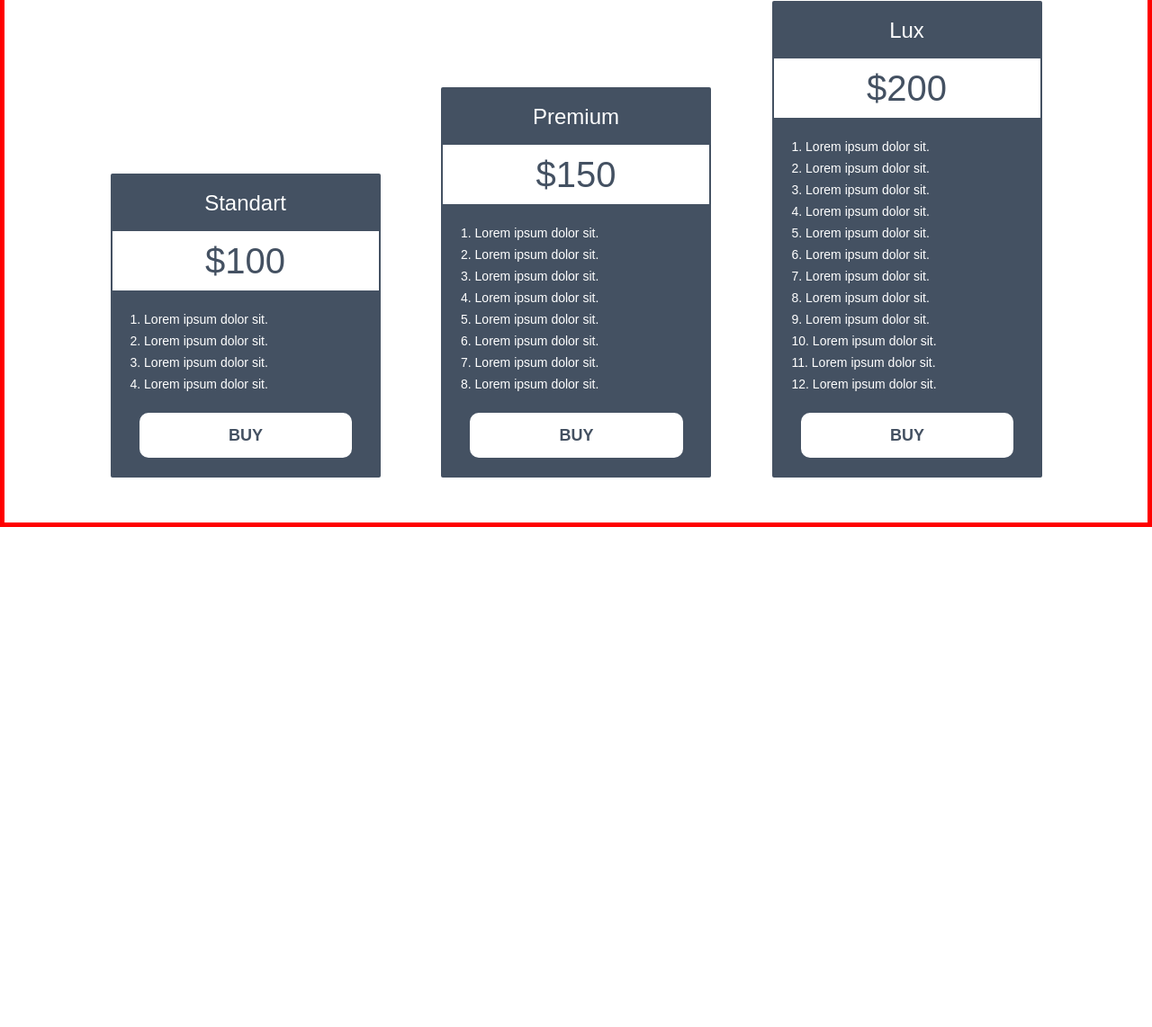
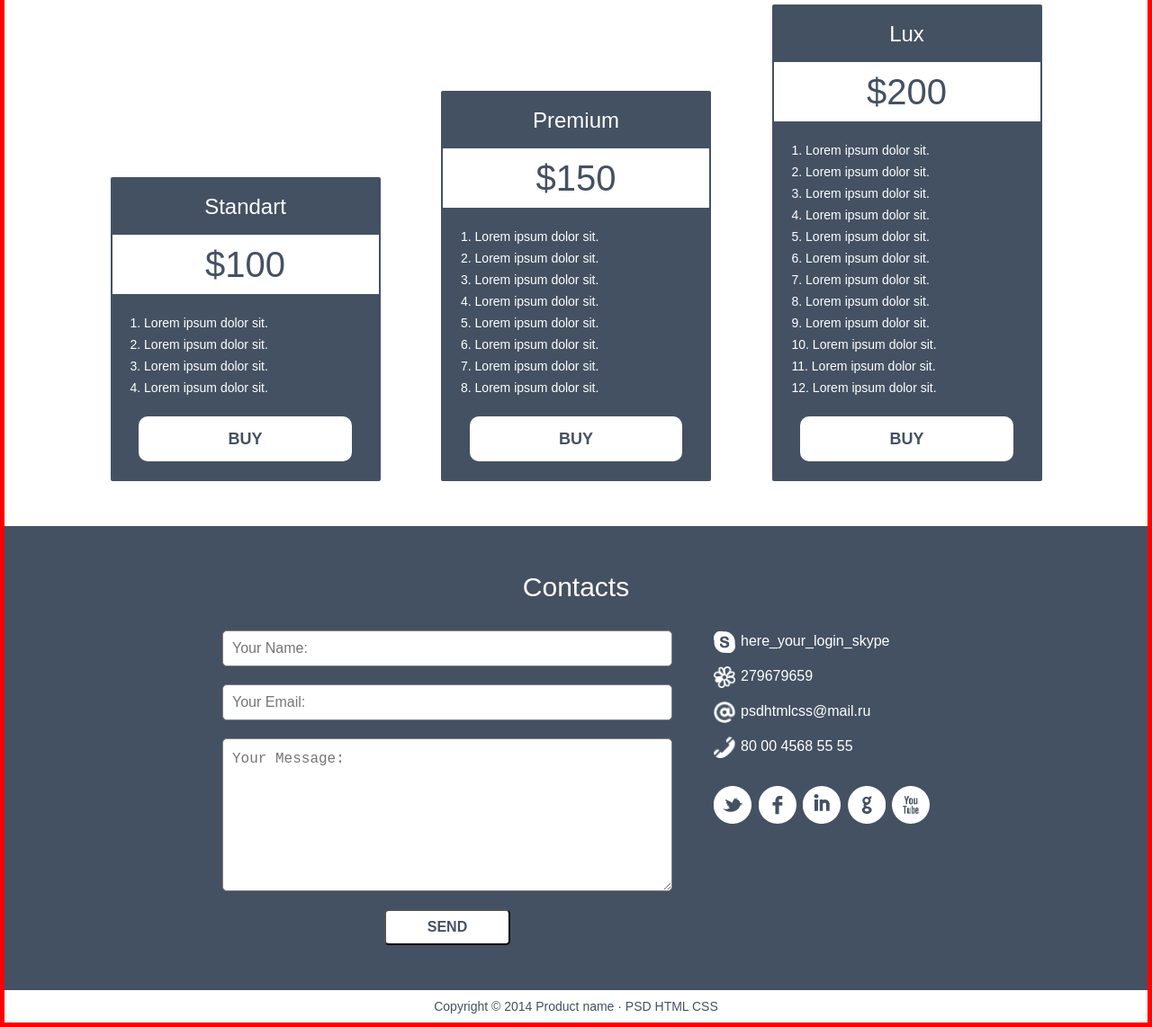
Before and after one commit to Antichka/HTML5-CSS3, a plain HTML site: page project 1/index.html in a window 1280 px wide. Shown: the part 2249-3391 px from the top of the page at 90% size. Before the commit the page ends 2835 px from the top, so only its background shows below. Drawn offline with Linux system fonts and the light colour scheme.

Commit message:
Исправлены ошибки, добавлены последний блок и футер

```diff
--- a/project 1/css/style.css
+++ b/project 1/css/style.css
@@ -303,7 +303,6 @@ body {
     margin: 0;
     display: flex;
     flex-wrap: wrap;
-    border: 15px solid#ebebeb;
     border-radius: 10px;
     background-color: #ebebeb;
     position: relative;
@@ -317,6 +316,8 @@ body {
     letter-spacing: normal;
     line-height: normal;
     font-style: italic;
+    padding: 16px;
+    box-sizing: border-box;
 }
 
 .reviews-txt:before {
@@ -326,10 +327,12 @@ body {
     border-right: 10px solid#ebebeb;
     position: absolute;
     top: 15px;
-    left: -35px;
+    left: -20px;
 }
 
 .reviews-txt-title {
+    display: block;
+    width: 100%;
     margin: 15px 0 0 0;
     color: #989898;
     font-size: 14px;
@@ -404,8 +407,8 @@ body {
 }
 
 .prices-item-list {
-    margin: 0;
-    padding: 20px 40px 20px 20px;
+    margin: 20px 0 0 0;
+    padding: 0 0 0 20px;
     box-sizing: border-box;
     list-style-position: inside;
     font-size: 14px;
@@ -423,7 +426,7 @@ body {
     background-color: #fff;
     border: 15px solid#fff;
     border-radius: 10px;
-    margin: 0 30px 0 30px;
+    margin: 20px auto 0 auto;
     width: 80%;
     font-size: 18px;
     font-weight: bold;
@@ -455,3 +458,195 @@ body {
     border: 15px solid #445162;
     border-radius: 10px;
 }
+
+.contacts {
+    display: flex;
+    flex-wrap: wrap;
+    justify-content: center;
+    width: 100%;
+    padding: 50px;
+    background-color: #445162;
+    box-sizing: border-box;
+}
+
+.contacts-tittle {
+    width: 100%;
+    margin: 0 0 30px 0;
+    color: #fff;
+    font-size: 30px;
+    font-weight: 400;
+    font-style: normal;
+    letter-spacing: normal;
+    line-height: 36px;
+    text-align: center;
+}
+
+.contacts-form {
+    display: flex;
+    flex-wrap: wrap;
+    justify-content: center;
+    width: 500px;
+    margin: 0 46px 0 0;
+}
+
+.contacts-form input[type="text"], .contacts-form input[type="email"], .contacts-form textarea {
+    width: 100%;
+    height: 40px;
+    margin: 0 0 20px 0;
+    padding: 10px;
+    box-sizing: border-box;
+    border: 1px solid gray;
+    border-radius: 5px;
+    background-color: #fff;
+    outline: none;
+    text-transform: capitalize;
+}
+
+.contacts-form input[type="text"]:hover, .contacts-form input[type="email"]:hover, .contacts-form textarea:hover {
+    background-color: gray;
+    color: #fff;
+    border-color: #fff;
+}
+
+.contacts-form input[type="text"]:hover::placeholder, .contacts-form input[type="email"]:hover::placeholder, .contacts-form textarea:hover::placeholder {
+    color: #fff;
+}
+
+.contacts-form textarea {
+    width: 500px;
+    height: 170px;
+    border: 1px solid gray;
+    border-radius: 5px;
+    background-color: #fff;
+    outline: none;
+}
+
+input[placeholder], textarea[placeholder] {
+    text-overflow: ellipsis;
+    color: #445162;
+    font-size: 16px;
+    font-weight: 400;
+    line-height: 24px;
+    text-align: left;
+}
+
+.contacts-form input[type="submit"] {
+    border-radius: 5px;
+    background-color: #fff;
+    width: 140px;
+    height: 40px;
+    text-transform: uppercase;
+    color: #445162;
+    font-size: 16px;
+    font-weight: 700;
+    line-height: 24px;
+    text-align: center;
+    outline: none;
+}
+
+.contacts-form input[type="submit"]:hover {
+    background-color: gray;
+    color: #fff;
+}
+
+.contacts-form input[type="submit"]:active {
+    background-color: #fff;
+    color: #445162;
+}
+
+.contacts-connect {
+    width: 240px;
+    margin: 0;
+    color: #fff;
+}
+
+.contacts-connect-link {
+    display: block;
+    margin: 0 0 15px 0;
+    padding: 0 0 0 30px;
+    position: relative;
+    font-size: 16px;
+    line-height: 1.5;
+    text-align: left;
+}
+
+.contacts-connect-link:last-of-type {
+    margin: 0 0 32px 0;
+}
+
+.contacts-connect-link::before {
+    content: "";
+    display: block;
+    width: 24px;
+    height: 24px;
+    background-position: center;
+    background-repeat: no-repeat;
+    background-size: cover;
+    position: absolute;
+    top: 1px;
+    left: 0;
+}
+
+.contacts-connect-link:nth-of-type(1):before {
+    background-image: url(../img/skype_icon.png);
+}
+
+.contacts-connect-link:nth-of-type(2):before {
+    background-image: url(../img/icq_icon.png);
+}
+
+.contacts-connect-link:nth-of-type(3):before {
+    background-image: url(../img/email_icon.png);
+}
+
+.contacts-connect-link:nth-of-type(4):before {
+    background-image: url(../img/phone_icon.png);
+}
+
+.contacts-connect-icons {
+    display: flex;
+    justify-content: space-between;
+}
+
+.contacts-connect-net {
+    display: block;
+    width: 42px;
+    height: 42px;
+    background-image: url(../img/social_buttons.png);
+}
+
+.contacts-connect-net:nth-child(1) {
+    background-position: -1px 0;
+}
+
+.contacts-connect-net:nth-child(2) {
+    background-position: -50px 0;
+}
+
+.contacts-connect-net:nth-child(3) {
+    background-position: -99px 0;
+}
+
+.contacts-connect-net:nth-child(4) {
+    background-position: -149px 0;
+}
+
+.contacts-connect-net:nth-child(5) {
+    background-position: -198px 0;
+}
+
+.copyright {
+    width: 100%;
+    text-align: center;
+    background-color: #fff;
+}
+
+.copyright-txt {
+    margin: 0;
+    color: #445161;
+    font-size: 14px;
+    font-weight: 400;
+    font-style: normal;
+    letter-spacing: normal;
+    line-height: 36px;
+}
--- a/project 1/css/styles.css
+++ /dev/null
@@ -1,252 +0,0 @@
-body {
-    margin: 0;
-}
-
-.container {
-    width: 1600px;
-    margin: 0 auto;
-    border: 5px solid red;
-    box-sizing: border-box;
-    font-family: "Arial MT";
-}
-
-.page-header {
-    width: 100%;
-    background-color: #445161;
-    color: #fff;
-    padding: 50px;
-    box-sizing: border-box;
-    font-size: 60px;
-    font-weight: 400;
-    font-style: normal;
-    letter-spacing: normal;
-    line-height: normal;
-}
-
-.page-header:after {
-    content: "";
-    display: block;
-    width: 100%;
-    clear: both;
-}
-
-.page-header-wrp {
-    width: 500px;
-    font-size: 20px;
-    font-weight: 400;
-    font-style: normal;
-    letter-spacing: normal;
-    line-height: 36p box-sizing: border-box;
-    float: left;
-}
-
-.page-header-title {
-    margin: 0 0 20px 0;
-    font-size: 60px;
-    line-height: 1.2;
-    font-weight: 400;
-}
-
-.page-header-list {
-    margin: 0;
-    padding: 0 0 0 25px;
-    list-style: none;
-    font-size: 20px;
-    line-height: 36px;
-    font-weight: 400;
-}
-
-.page-header-list-item {
-    position: relative;
-}
-
-.page-header-list-item:before {
-    content: "";
-    display: block;
-    width: 20px;
-    height: 20px;
-    background-size: cover;
-    position: absolute;
-    top: 7px;
-    left: -26px;
-    background-image: url(../img/check_icon.png);
-    background-size: contain;
-    background-position: center;
-    background-repeat: no-repeat;
-}
-
-.page-header-img {
-    display: block;
-    float: right;
-    width: 469px;
-    min-height: 214px;
-    background-color: #ffffff;
-}
-
-.about-product {
-    width: 100%;
-    padding: 50px;
-    box-sizing: border-box;
-}
-
-.about-product::after {
-    content: "";
-    display: block;
-    width: 100%;
-    clear: both;
-}
-
-.about-product-wrp {
-    width: 700px;
-    float: left;
-    box-sizing: border-box;
-}
-
-.about-product-title {
-    margin: 0 0 30px 0;
-    color: #445161;
-    font-size: 30px;
-    font-weight: 400;
-    font-style: normal;
-    letter-spacing: normal;
-    line-height: 36px;
-    text-align: left;
-}
-
-.about-product-txt {
-    margin: 0 0 20px 0;
-    color: #333333;
-    font-size: 16px;
-    font-weight: 400;
-    font-style: normal;
-    letter-spacing: normal;
-    line-height: 24px;
-}
-
-.about-product-video {
-    display: block;
-    float: right;
-    background-image: url(../img/video.png);
-}
-
-.dignity {
-    background-color: #f5f5f5;
-    padding: 50px 50px 15px 50px;
-    box-sizing: border-box;
-}
-
-.dignity-title {
-    color: #445161;
-    font-size: 30px;
-    font-weight: 400;
-    font-style: normal;
-    letter-spacing: normal;
-    line-height: 36px;
-    font-style: normal;
-    letter-spacing: normal;
-    line-height: normal;
-    text-align: center;
-}
-
-.dignity-list {
-    list-style: none;
-    display: flex;
-    flex-wrap: wrap;
-    column-gap: 64px;
-}
-
-.dignity-list-item {
-    width: 45%;
-    margin: 0 0 35px 0;
-    color: #333333;
-    font-size: 16px;
-    font-weight: 400;
-    font-style: normal;
-    letter-spacing: normal;
-    line-height: 24px;
-    position: relative;
-}
-
-.dignity-list-item::before {
-    content: "";
-    display: block;
-    width: 32px;
-    height: 32px;
-    background-size: cover;
-    position: absolute;
-    top: 20px;
-    left: -41px;
-    background-image: url(../img/plus_icon.png);
-    background-size: contain;
-    background-position: center;
-    background-repeat: no-repeat;
-}
-
-.screenshots {
-    padding: 50px;
-}
-
-.screenshots-header {
-    color: #445161;
-    font-size: 30px;
-    font-weight: 400;
-    font-style: normal;
-    letter-spacing: normal;
-    line-height: 36px;
-    font-style: normal;
-    letter-spacing: normal;
-    line-height: normal;
-    text-align: center;
-}
-
-.screenshots-list {
-    display: flex;
-    flex-wrap: wrap;
-    column-gap: 16px;
-}
-
-.screenshots-list-item {
-    list-style: none;
-    width: 45%;
-    box-sizing: border-box;
-}
-
-.description-wrp {
-    width: 68%;
-    float: right;
-}
-
-.description-header {
-    margin: 0 0 15px 15px;
-    color: #445161;
-    font-size: 24px;
-    font-weight: 400;
-    font-style: normal;
-    letter-spacing: normal;
-    line-height: 30px;
-    text-align: left;
-    letter-spacing: normal;
-    line-height: normal;
-    text-align: left;
-}
-
-.description-text {
-    margin: 15px;
-    color: #333333;
-    font-size: 16px;
-    font-weight: 400;
-    font-style: normal;
-    letter-spacing: normal;
-    line-height: 24px;
-    text-align: left;
-}
-
-.description-img {
-    margin: 0 0 30px 0;
-    display: block;
-    width: 200px;
-    min-height: 150px;
-    box-sizing: border-box;
-    background-image: url(../img/image.png);
-    float: left;
-}
--- a/project 1/index.html
+++ b/project 1/index.html
@@ -185,10 +185,31 @@
                     <button class="prices-item-btn">buy</button>
                 </div>
             </section>
-
+            <section class="contacts">
+                <h2 class="contacts-tittle">Contacts</h2>
+                <form class="contacts-form" action="#" method="post">
+                    <input type="text" placeholder="Your name:">
+                    <input type="email" placeholder="Your email:">
+                    <textarea placeholder="Your message:"></textarea>
+                    <input type="submit" value="send">
+                </form>
+                <div class="contacts-connect">
+                    <span class="contacts-connect-link link1">here_your_login_skype</span>
+                    <span class="contacts-connect-link link2">279679659</span>
+                    <span class="contacts-connect-link link3">psdhtmlcss@mail.ru</span>
+                    <span class="contacts-connect-link link4">80 00 4568 55 55</span>
+                    <div class="contacts-connect-icons">
+                        <a href="#" class="contacts-connect-net icon1"></a>
+                        <a href="#" class="contacts-connect-net icon2"></a>
+                        <a href="#" class="contacts-connect-net icon3"></a>
+                        <a href="#" class="contacts-connect-net icon4"></a>
+                        <a href="#" class="contacts-connect-net icon5"></a>
+                    </div>
+                </div>
+            </section>
         </main>
-        <footer>
-
+        <footer class="copyright">
+            <p class="copyright-txt">Copyright &copy 2014 Product name &middot PSD HTML CSS</p>
         </footer>
     </div>
 </body>
```
Also changed, not shown: project 1/img/email_icon.png (added), project 1/img/icq_icon.png (added), project 1/img/phone_icon.png (added), project 1/img/skype_icon.png (added), project 1/img/social_buttons.png (added).
